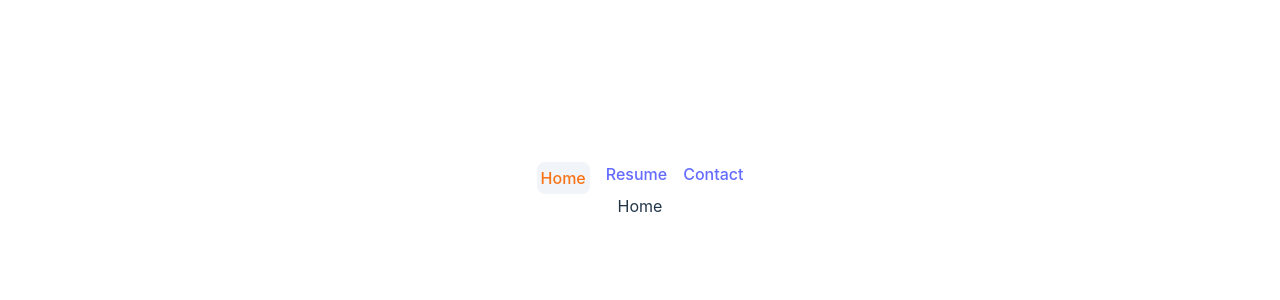
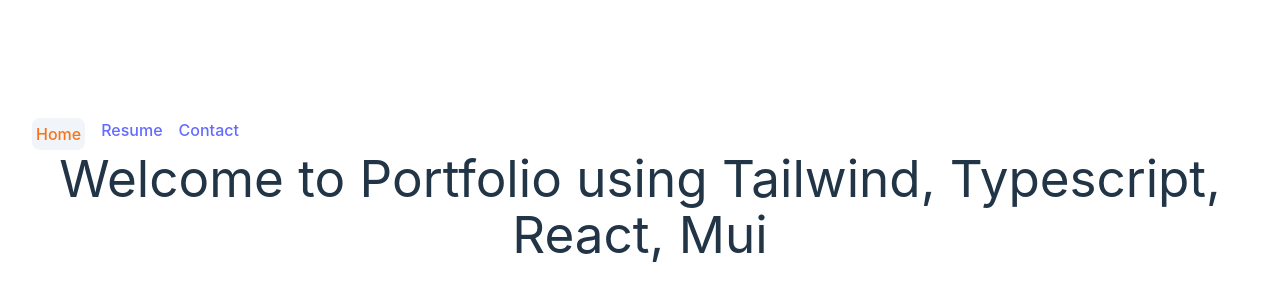
Before and after one commit to Teja-saie/2023-portfolio, a React (Vite) app: page / in a window 1280 px wide. Shown: the part 210-510 px from the top of the page. Built offline with nearby package versions, Linux system fonts and the light colour scheme.

Commit message:
Commit this

```diff
--- a/src/assets/Pages/Home.tsx
+++ b/src/assets/Pages/Home.tsx
@@ -2,7 +2,7 @@
 
 const Home = () => {
   return (
-    <div>Home</div>
+    <div><h1>Welcome to Portfolio using Tailwind, Typescript, React, Mui</h1></div>
   )
 }
 
```
